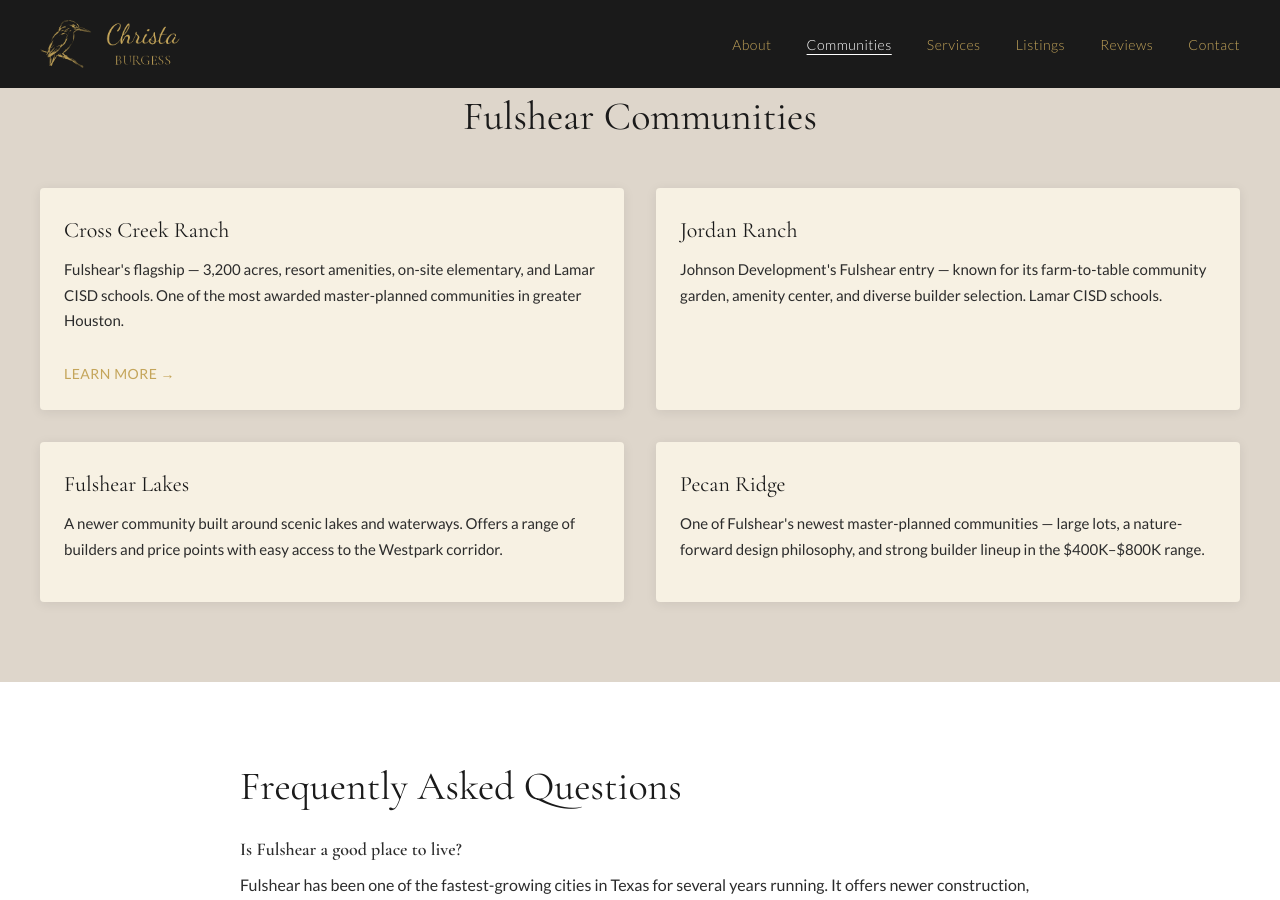
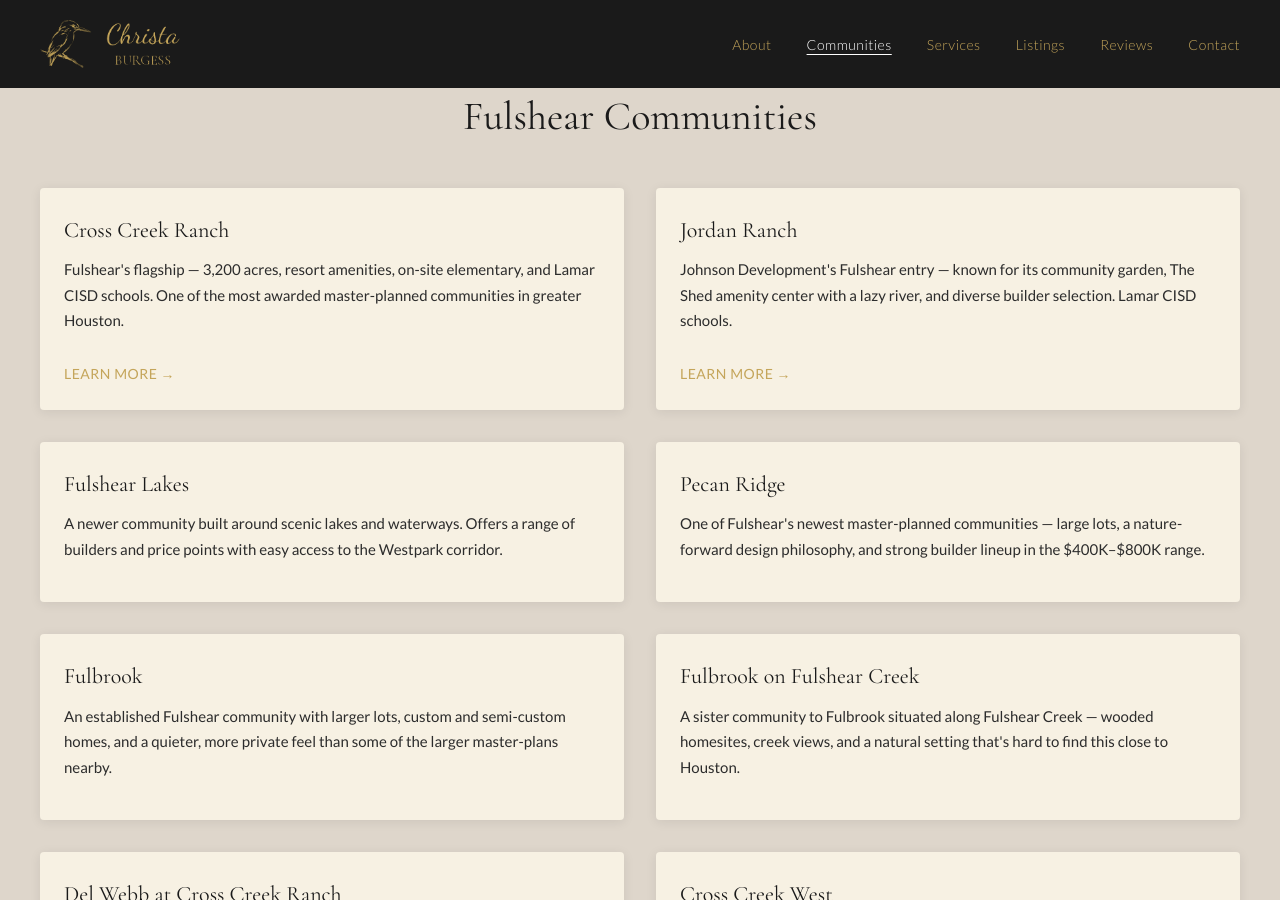
Before and after one commit to TravisBHolden/christaburgess-site, a Jekyll site: the page built from communities/fulshear.html, in a window 1280 px wide and 900 px high, scrolled down 1391 px. Built offline with Jekyll 4.4.1, drawn with Linux system fonts in a browser that asks for light colours; some of the changed text lies outside the part shown.

Commit message:
Fulshear: new hero photo, add Fulbrook/Del Webb/Cross Creek West/Weston Lakes, fix Jordan Ranch link

```diff
--- a/communities/fulshear.html
+++ b/communities/fulshear.html
@@ -4,7 +4,7 @@
 description: Fulshear TX real estate — fast-growing, top-ranked schools, semi-rural character. Christa Burgess, RE/MAX Cinco Ranch.
 ---
 
-<div class="hero hero-sm" style="background-image: url('/assets/img/hero-home-3.jpg'); min-height: 50vh;">
+<div class="hero hero-sm" style="background-image: url('/assets/img/community-fulshear.jpg'); min-height: 50vh;">
   <div class="hero-overlay"></div>
 
   <div class="hero-content">
@@ -78,7 +78,8 @@
       <div class="card">
         <div class="card-body">
           <h3>Jordan Ranch</h3>
-          <p>Johnson Development's Fulshear entry — known for its farm-to-table community garden, amenity center, and diverse builder selection. Lamar CISD schools.</p>
+          <p>Johnson Development's Fulshear entry — known for its community garden, The Shed amenity center with a lazy river, and diverse builder selection. Lamar CISD schools.</p>
+          <a href="/communities/jordan-ranch" style="display:inline-block; margin-top:12px;">Learn More →</a>
         </div>
       </div>
       <div class="card">
@@ -91,6 +92,36 @@
         <div class="card-body">
           <h3>Pecan Ridge</h3>
           <p>One of Fulshear's newest master-planned communities — large lots, a nature-forward design philosophy, and strong builder lineup in the $400K–$800K range.</p>
+        </div>
+      </div>
+      <div class="card">
+        <div class="card-body">
+          <h3>Fulbrook</h3>
+          <p>An established Fulshear community with larger lots, custom and semi-custom homes, and a quieter, more private feel than some of the larger master-plans nearby.</p>
+        </div>
+      </div>
+      <div class="card">
+        <div class="card-body">
+          <h3>Fulbrook on Fulshear Creek</h3>
+          <p>A sister community to Fulbrook situated along Fulshear Creek — wooded homesites, creek views, and a natural setting that's hard to find this close to Houston.</p>
+        </div>
+      </div>
+      <div class="card">
+        <div class="card-body">
+          <h3>Del Webb at Cross Creek Ranch</h3>
+          <p>A 55+ active adult community within Cross Creek Ranch — resort-style amenities, low-maintenance living, and the full Cross Creek Ranch lifestyle in a gated age-qualified setting.</p>
+        </div>
+      </div>
+      <div class="card">
+        <div class="card-body">
+          <h3>Cross Creek West</h3>
+          <p>The newest expansion of the Cross Creek Ranch master-plan — newer phases, fresh builder inventory, and the same acclaimed Lamar CISD schools and amenity access.</p>
+        </div>
+      </div>
+      <div class="card">
+        <div class="card-body">
+          <h3>Weston Lakes</h3>
+          <p>A gated country club community centered around Weston Lakes Golf &amp; Country Club. Custom homes, mature trees, and a more traditional estate feel on the western edge of Fort Bend County.</p>
         </div>
       </div>
     </div>
```
Also changed, not shown: 1 other file.
